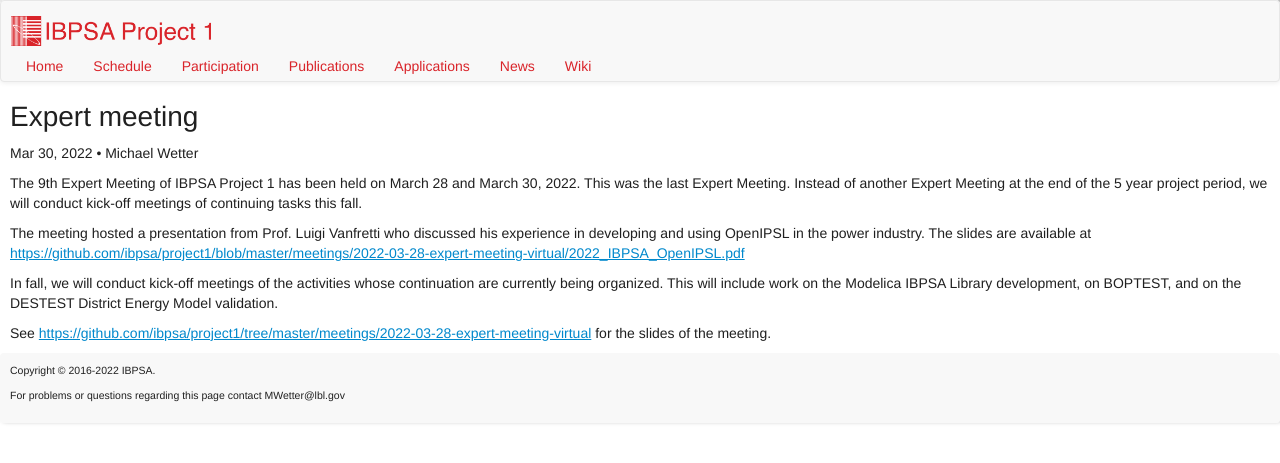
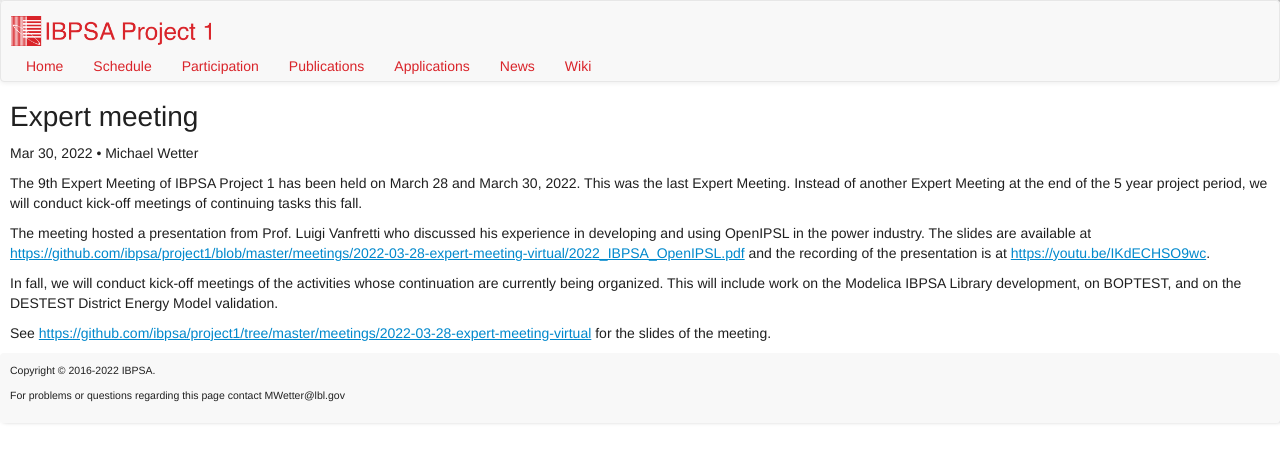
Before and after one commit to ibpsa/project1, a Jekyll site: the page built from news/_posts/2022-03-30-expertMeetingVirtual.md, in a window 1280 px wide. Shown: the top 463 px of the page. Built offline with Jekyll 4.4.1, drawn with Linux system fonts in a browser that asks for light colours; nearby versions of some CDN libraries.

Commit message:
Added youtube link

```diff
--- a/news/_posts/2022-03-30-expertMeetingVirtual.md
+++ b/news/_posts/2022-03-30-expertMeetingVirtual.md
@@ -18,6 +18,7 @@ we will conduct kick-off meetings of continuing tasks this fall.
 The meeting hosted a presentation from Prof. Luigi Vanfretti who discussed
 his experience in developing and using OpenIPSL in the power industry.
 The slides are available at [https://github.com/ibpsa/project1/blob/master/meetings/2022-03-28-expert-meeting-virtual/2022_IBPSA_OpenIPSL.pdf](https://github.com/ibpsa/project1/blob/master/meetings/2022-03-28-expert-meeting-virtual/2022_IBPSA_OpenIPSL.pdf)
+and the recording of the presentation is at [https://youtu.be/IKdECHSO9wc](https://youtu.be/IKdECHSO9wc).
 
 In fall, we will conduct kick-off meetings of the activities whose continuation are currently being organized.
 This will include work on the Modelica IBPSA Library development, on BOPTEST, and on the DESTEST District Energy Model validation.
```
